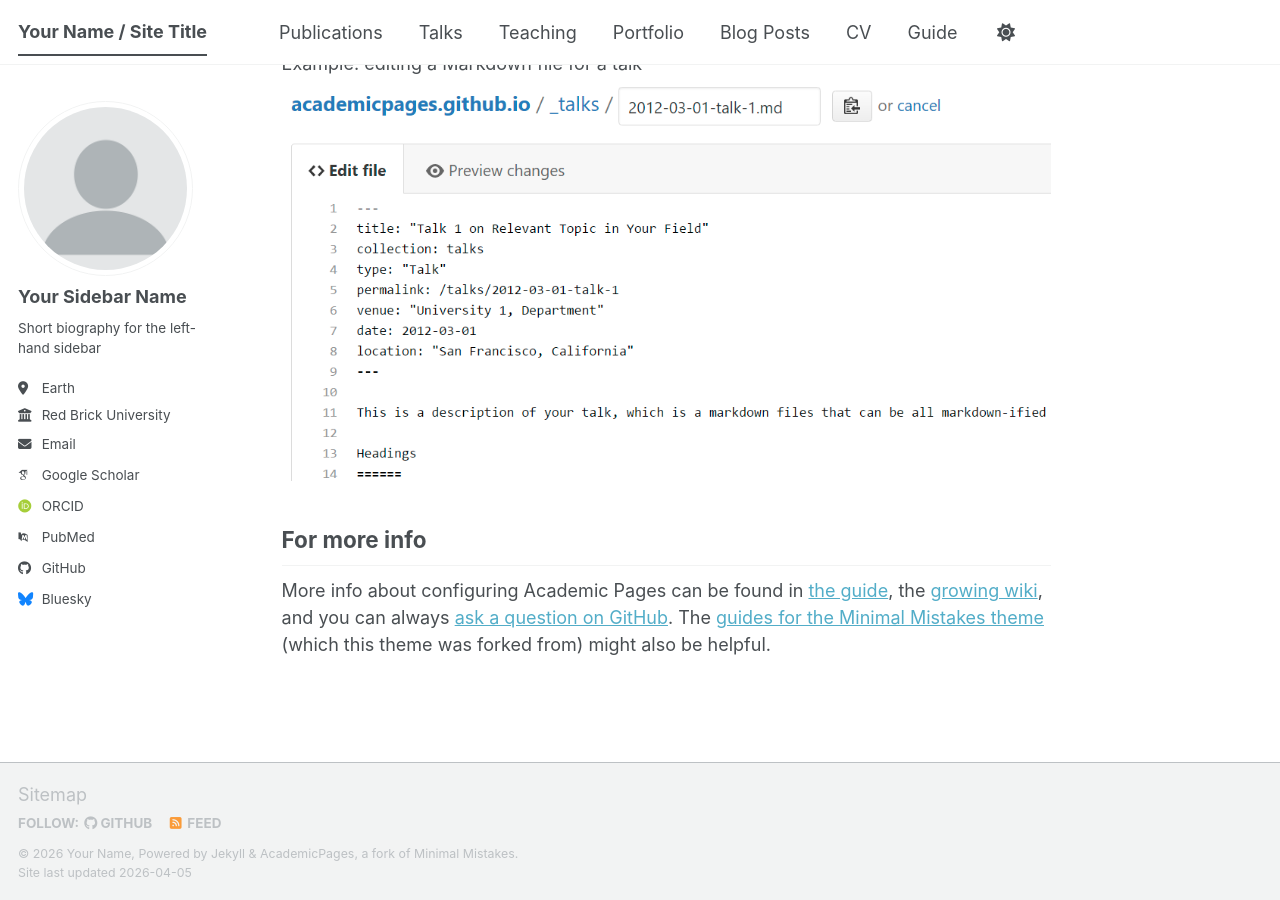
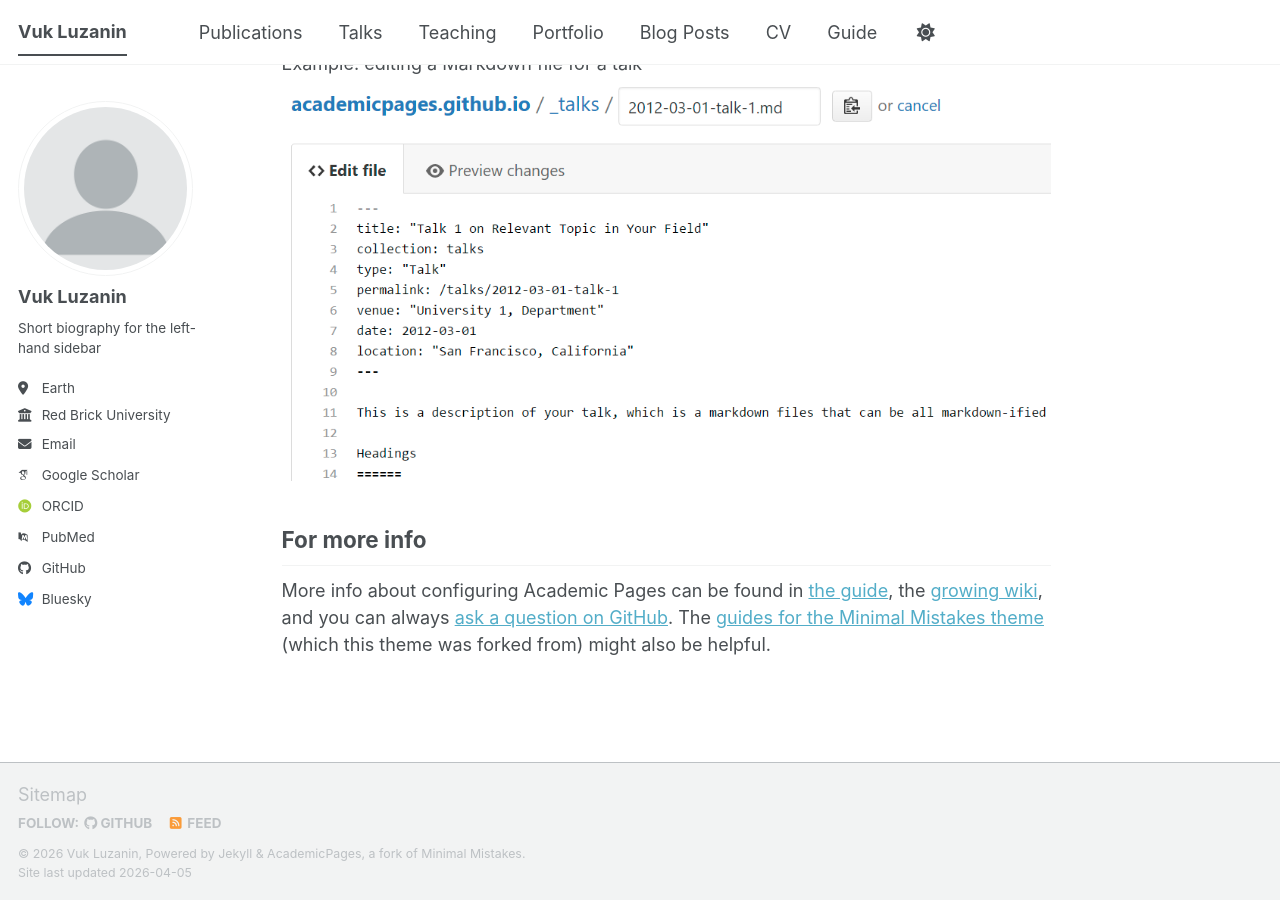
Before and after one commit to Vuk-Luzanin/Vuk-Luzanin.github.io, a Jekyll site: the page built from _pages/about.md, in a window 1280 px wide and 900 px high, scrolled down 2720 px. Built offline with Jekyll 4.4.1, drawn with Linux system fonts in a browser that asks for light colours; some web fonts are replaced; a script bundle is joined from its source files by our own code; library files that are not in the unit come from our copies.

Commit message:
initial commit

```diff
--- a/_config.yml
+++ b/_config.yml
@@ -9,14 +9,14 @@
 # Basic Site Settings
 locale                   : "en-US"
 site_theme               : "default" # The available themes options are "default", "air", "sunrise", "mint", "dirt" and "contrast"
-title                    : "Your Name / Site Title"
+title                    : "Vuk Luzanin"
 title_separator          : "-"
-name                     : &name "Your Name"
-description              : &description "Your Name's academic portfolio"   # Update this with a general description of your site, this is the default if not overridden by a page
-url                      : https://academicpages.github.io # The base hostname & protocol for your site e.g. "https://[your GitHub username].github.io",
+name                     : &name "Vuk Luzanin"
+description              : &description "Vuk Luzanin's academic portfolio"   # Update this with a general description of your site, this is the default if not overridden by a page
+url                      : https://vuk-luzanin.github.io # The base hostname & protocol for your site e.g. "https://[your GitHub username].github.io",
                                                            # or if you already have some other page hosted on Github then use "https://[your GitHub username].github.io/[Your Repo Name]"
 baseurl                  : "" # the subpath of your site, e.g. "/blog"
-repository               : "academicpages/academicpages.github.io"
+repository               : "Vuk-Luzanin/Vuk-Luzanin.github.io.git"
 
 # Site Author - The following control what appear as part of the author content on the side bar.
 #               If a field is blank the icon and link will not appear, otherwise it will be shown.
@@ -24,7 +24,7 @@
 author:
   # Biographic information
   avatar           : "profile.png"
-  name             : "Your Sidebar Name"
+  name             : "Vuk Luzanin"
   pronouns         : # example: "she/her"
   bio              : "Short biography for the left-hand sidebar"
   location         : "Earth"
```
